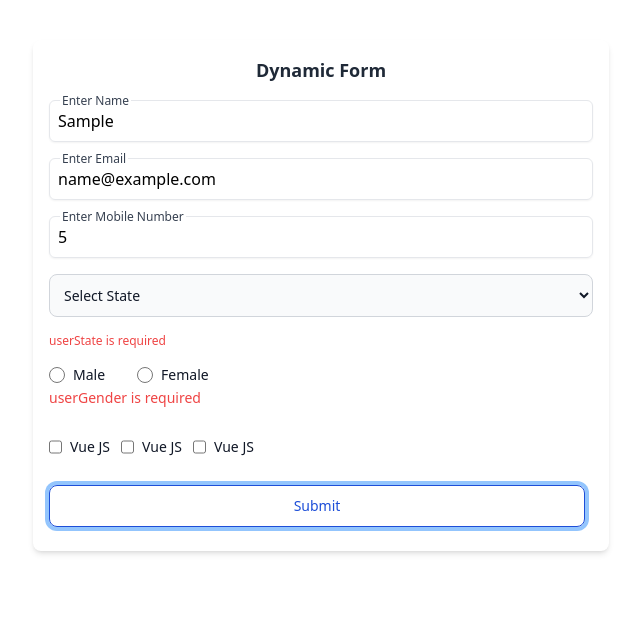
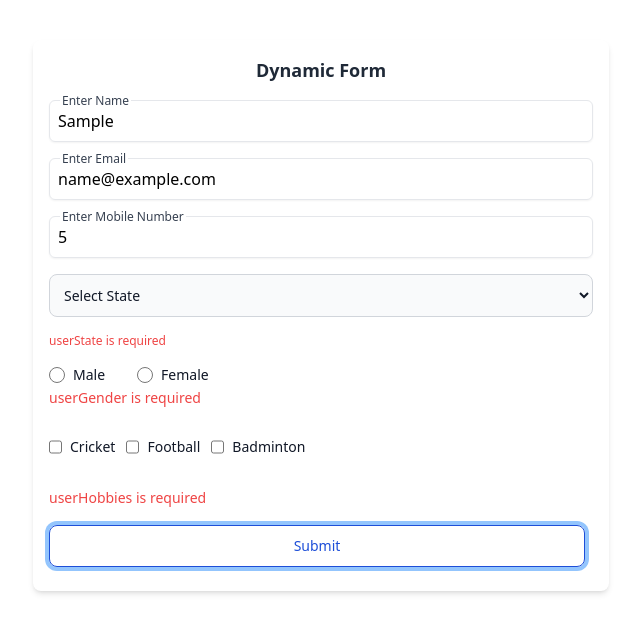
Before and after one commit to sdupadhyay/Dynamic-Form-Component, a React (Vite) app: page / in a window 1280 px wide. Both pictures are taken after typing "Sample", "name@example.com", "5" into the empty fields and a click on the button "Submit". Shown: the top 632 px of the page, without its empty margins (319-959 px from the left). Built offline with nearby package versions, Linux system fonts and the light colour scheme.

Commit message:
Added Checkbox component multiple value can be selected and be stored in array

```diff
--- a/src/App.tsx
+++ b/src/App.tsx
@@ -89,6 +89,31 @@ function App() {
           },
         ],
       },
+      {
+        componentType: "checkbox",
+        isRequired: true,
+        name: "userHobbies",
+        checkboxProps: [
+          {
+            id: "cricket",
+            value: "cricket",
+            name: "userHobbies",
+            label: "Cricket",
+          },
+          {
+            id: "football",
+            value: "football",
+            name: "userHobbies",
+            label: "Football",
+          },
+          {
+            id: "badminton",
+            value: "badminton",
+            name: "userHobbies",
+            label: "Badminton",
+          },
+        ],
+      },
     ],
     []
   );
--- a/src/components/DynamicForm.tsx
+++ b/src/components/DynamicForm.tsx
@@ -21,12 +21,14 @@ export const DynamicForm: React.FC<{
     userName: string;
     userState: string;
     userGender: string;
+    userHobbies: string[];
   }>({
     userEmail: "",
     userMobile: "",
     userName: "",
     userState: "",
     userGender: "",
+    userHobbies: [],
   });
   const [formError, setFormError] = useState<{
     [key: string]: { message: string; isError: boolean };
@@ -36,7 +38,10 @@ export const DynamicForm: React.FC<{
     e.preventDefault();
     let errors: any = {};
     formRequirments.forEach((item) => {
-      if (item.isRequired && !formState[item.name]) {
+      if (
+        item.isRequired &&
+        (!formState[item.name] || formState[item.name]?.length == 0)
+      ) {
         errors[item.name] = {
           message: `${item.name} is required`,
           isError: true,
@@ -44,7 +49,7 @@ export const DynamicForm: React.FC<{
       }
     });
     setFormError(errors);
-    //console.log(errors);
+    // console.log(errors);
     if (Object.keys(errors).length > 0) {
       setLoading(false);
       return;
@@ -58,6 +63,7 @@ export const DynamicForm: React.FC<{
       userState: "",
       userName: "",
       userGender: "",
+      userHobbies: [],
     });
     setLoading(false);
     console.log(formState);
@@ -102,6 +108,19 @@ export const DynamicForm: React.FC<{
         break;
       default:
         break;
+    }
+  };
+  const handleCheckboxChange = (value: string) => {
+    if (formState.userHobbies.includes(value)) {
+      const updatedState = formState.userHobbies.filter(
+        (item) => item !== value
+      );
+      setFormState({ ...formState, userHobbies: updatedState });
+    } else {
+      setFormState({
+        ...formState,
+        userHobbies: [...formState.userHobbies, value],
+      });
     }
   };
   return (
@@ -169,15 +188,34 @@ export const DynamicForm: React.FC<{
                     </div>
                   </>
                 );
+              case "checkbox":
+                return (
+                  <>
+                    <div className="flex gap-2" key={index}>
+                      {item?.checkboxProps?.map((ele, ind) => (
+                        <Checkbox
+                          key={ind}
+                          id={ele.id}
+                          name={ele.name}
+                          label={ele.label}
+                          value={ele.value}
+                          handleCheckboxChange={handleCheckboxChange}
+                        />
+                      ))}
+                    </div>
+                    <div>
+                      {formError[item.name]?.isError && (
+                        <span className="text-red-500 text-sm">
+                          {formError[item.name]?.message}
+                        </span>
+                      )}
+                    </div>
+                  </>
+                );
               default:
                 return null;
             }
           })}
-          <div className="flex gap-2">
-            <Checkbox />
-            <Checkbox />
-            <Checkbox />
-          </div>
           <Button loading={loading} title="Submit" />
         </form>
       </div>
--- a/src/components/checkbox/index.tsx
+++ b/src/components/checkbox/index.tsx
@@ -1,18 +1,28 @@
-export const Checkbox: React.FC = () => {
+import { checkboxProps } from "../../constants/typeProps/checkboxProps";
+
+export const Checkbox: React.FC<checkboxProps> = ({
+  id = "",
+  label,
+  value,
+  name,
+  handleCheckboxChange,
+}) => {
   return (
     <>
       <div className="flex items-center">
         <input
-          id="vue-checkbox"
+          id={id}
           type="checkbox"
-          value=""
+          value={value}
+          name={name}
+          onChange={() => handleCheckboxChange?.(value)}
           className="w-4 h-4 text-blue-600 bg-gray-100 border-gray-300 rounded focus:ring-blue-500 dark:focus:ring-blue-600 dark:ring-offset-gray-700 dark:focus:ring-offset-gray-700 focus:ring-2 dark:bg-gray-600 dark:border-gray-500"
         />
         <label
-          htmlFor="vue-checkbox"
+          htmlFor={id}
           className="w-full py-3 ms-2 text-sm font-medium text-gray-900 dark:text-gray-300"
         >
-          Vue JS
+          {label}
         </label>
       </div>
     </>
--- /dev/null
+++ b/src/constants/typeProps/checkboxProps.tsx
@@ -0,0 +1,7 @@
+export type checkboxProps = {
+  id: string;
+  value: string;
+  name: string;
+  label: string;
+  handleCheckboxChange?: (value: string) => void;
+};
--- a/src/constants/typeProps/formRequirmentsProps.tsx
+++ b/src/constants/typeProps/formRequirmentsProps.tsx
@@ -14,4 +14,10 @@ export type formRequirmentsProps = {
     name: string;
     label: string;
   }>;
+  checkboxProps?: Array<{
+    id: string;
+    value: string;
+    name: string;
+    label: string;
+  }>;
 };
```
